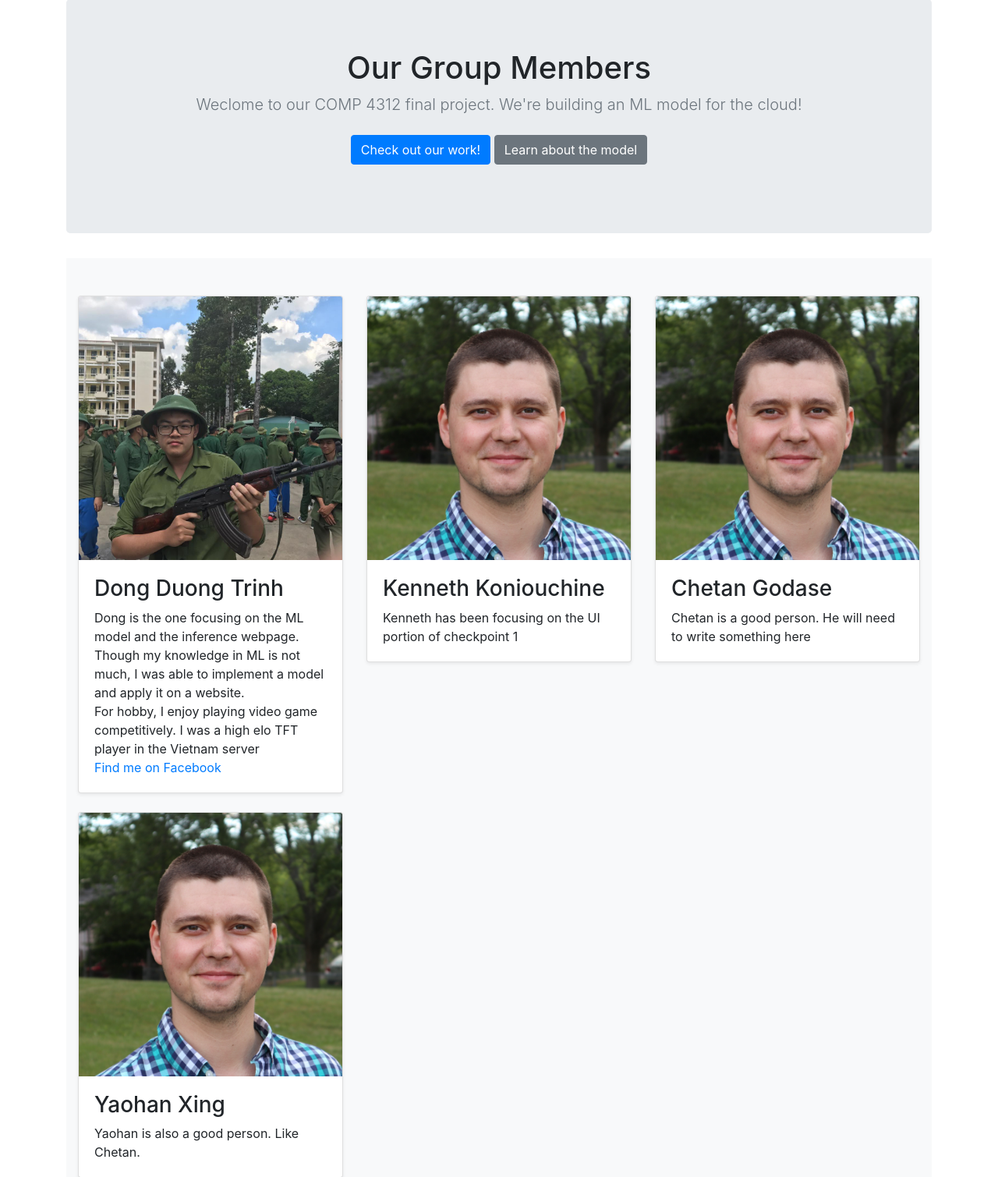
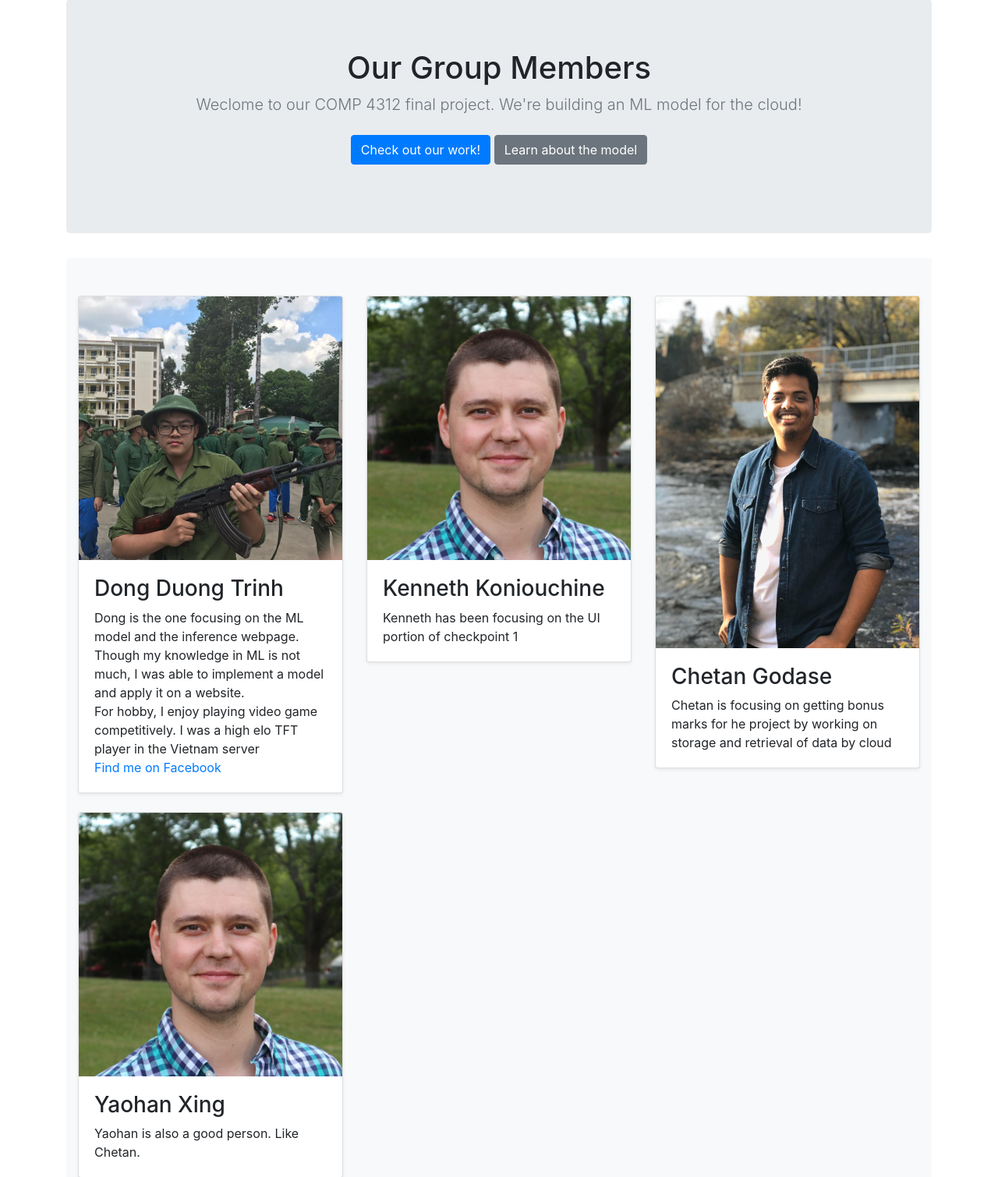
Before and after one commit to Chetan-Godase/cloud-computing-sapm-or-ham, a Flask app: page / in a window 1280 px wide. Shown: the part 57-1566 px from the top of the page at 78% size. Run offline with Flask 2, Linux system fonts and the light colour scheme; parts of the project's set-up code (start-up, migrations or seed data) failed here and were passed over; some libraries are stand-ins or nearby versions.

Commit message:
added chetan's info

```diff
--- a/templates/index.html
+++ b/templates/index.html
@@ -43,10 +43,10 @@
 <!--                Chetan-->
                 <div class="col-md-4">
                   <div class="card mb-4 shadow-sm">
-                    <img class="card-img-top" width="100%" height="auto" src="../static/images/ken-headshot.jpg">
+                    <img class="card-img-top" width="100%" height="auto" src="../static/images/chetan.jpg">
                     <div class="card-body">
                       <h3>Chetan Godase</h3>
-                      <p class="card-text">Chetan is a good person. He will need to write something here</p>
+                      <p class="card-text">Chetan is focusing on getting bonus marks for he project by working on storage and retrieval of data by cloud</p>
                     </div>
                   </div>
                 </div>
```
Also changed, not shown: static/images/chetan.jpg (added).
